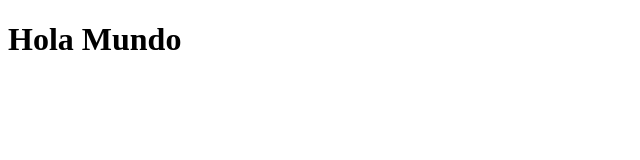
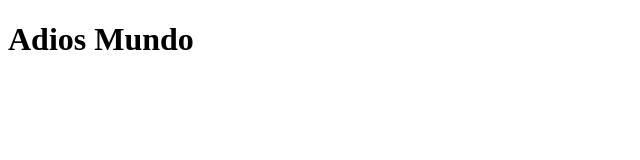
Before and after one commit to PauloRiv/PauloRiv.github.io, a plain HTML site: page index.html in a window 1280 px wide. Shown: the whole page, without its empty margins (0-640 px from the left). Drawn offline with Linux system fonts and the light colour scheme.

Commit message:
Le cambie el hola mundo

```diff
--- a/index.html
+++ b/index.html
@@ -7,7 +7,7 @@
     <link rel="stylesheet" href="style.css">
 </head>
 <body>
-    <h1>Hola Mundo</h1>
+    <h1>Adios Mundo</h1>
     <script src="script.js"></script>
 </body>
 </html>
```
